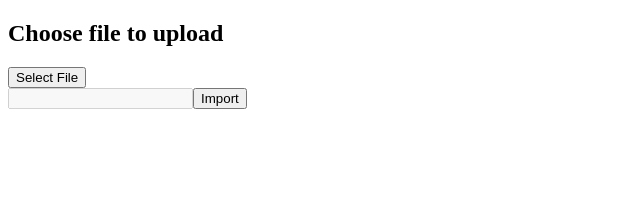
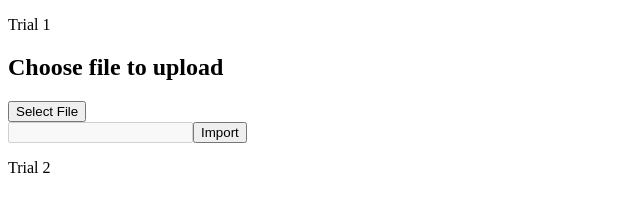
Before and after one commit to kristenkinnearohlmann/js-csv-variations, a website: page src/index.html in a window 1280 px wide. Shown: the whole page, without its empty margins (0-640 px from the left). Drawn offline with Linux system fonts and the light colour scheme.

Commit message:
Create second div to try another version of file input

```diff
--- a/src/index.html
+++ b/src/index.html
@@ -6,6 +6,8 @@
     <title>Dev Experiments</title>
   </head>
   <body>
+    <div>
+      <p>Trial 1</p>
       <h2>Choose file to upload</h2>
       <input type="file" id="fileItem" style="display: none" />
       <button type="button" id="btnSelect">Select File</button><br />
@@ -15,6 +17,10 @@
       >
         Import
       </button>
+    </div>
+    <div>
+      <p>Trial 2</p>
+    </div>
     <script src="util.js"></script>
   </body>
 </html>
```
Lines whose indentation alone changed are shown as unchanged.
